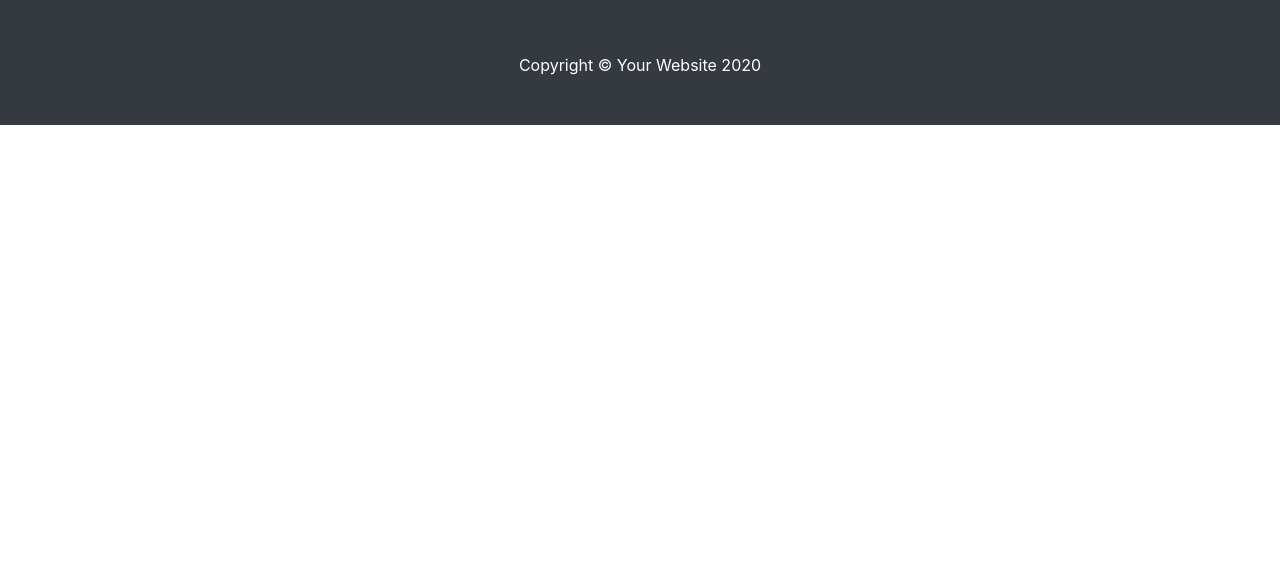
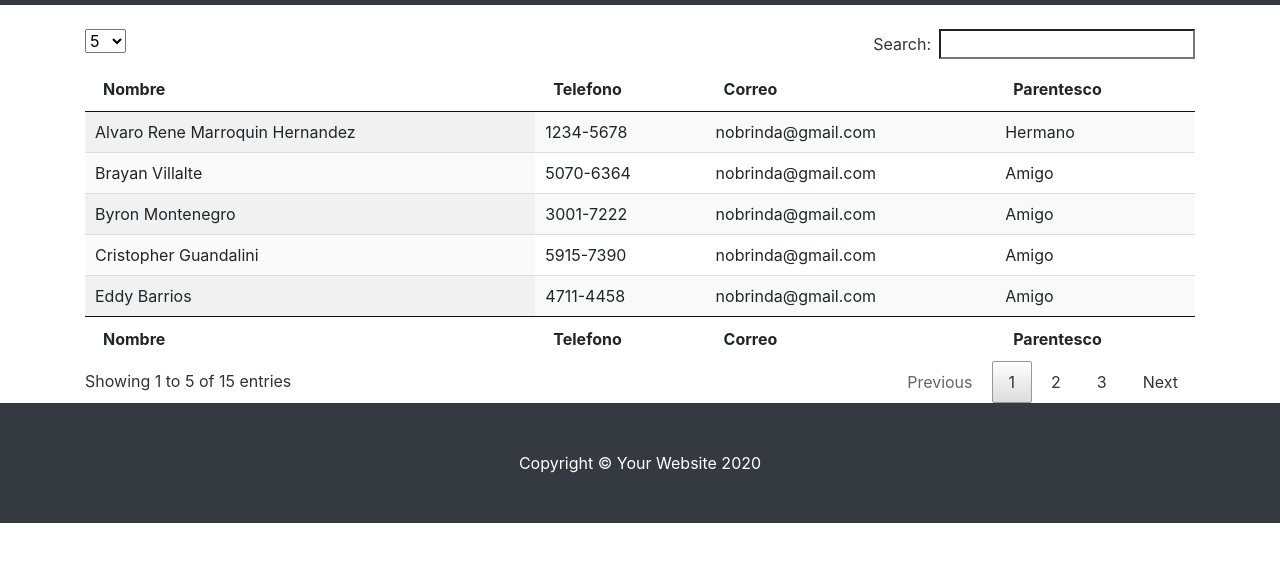
Before and after one commit to germa17101994/DesarrolloWeb-Proyecto1, a website: page referencias.html in a window 1280 px wide. Shown: the part 51-612 px from the top of the page. Drawn offline with Linux system fonts and the light colour scheme.

Commit message:
se agregan js de datatable para referencias.html

```diff
--- /dev/null
+++ b/js/llamarDataTable.js
@@ -0,0 +1,16 @@
+$(document).ready(function() {
+    $('#example').DataTable();
+} );
+
+//Query para modificar el numero de entradas
+jQuery('#example').dataTable({
+    oLanguage: {sLengthMenu: "<select>"+
+    "<option value='5'>5</option>"+
+    "<option value='10'>10</option>"+
+    "<option value='15'>15</option>"+
+    "<option value='-1'>All</option>"+
+    "</select>"},
+    //Aquí se establece el numero de filas que va a tener por defecto
+    "iDisplayLength": 5
+
+});
--- a/referencias.html
+++ b/referencias.html
@@ -12,6 +12,7 @@
 
   <!-- Bootstrap core CSS -->
   <link href="vendor/bootstrap/css/bootstrap.min.css" rel="stylesheet">
+  <link href="css/jquery.dataTables.min.css" rel="stylesheet">
 
   <!-- Custom styles for this template -->
   <link href="css/modern-business.css" rel="stylesheet">
@@ -47,7 +48,117 @@
   </nav>
   <!-- Page Content -->
   <div class="container">
-
+      <br/>
+    <table id="example" class="display" style="width:100%">
+        <thead>
+            <tr>
+                <th>Nombre</th>
+                <th>Telefono</th>
+                <th>Correo</th>
+                <th>Parentesco</th>
+            </tr>
+        </thead>
+        <tbody>
+            <tr>
+                <td>Mario Rene Marroquin De Leon</td>
+                <td>59781679</td>
+                <td>nobrinda@gmail.com</td>
+                <td>Padre</td>
+            </tr>
+            <tr>
+                <td>Gladis Yanet Hernandez Aquino</td>
+                <td>24427040</td>
+                <td>nobrinda@gmail.com</td>
+                <td>Madre</td>
+            </tr>
+            <tr>
+                <td>Alvaro Rene Marroquin Hernandez</td>
+                <td>1234-5678</td>
+                <td>nobrinda@gmail.com</td>
+                <td>Hermano</td>
+            </tr>
+            <tr>
+                <td>Brayan Villalte</td>
+                <td>5070-6364</td>
+                <td>nobrinda@gmail.com</td>
+                <td>Amigo</td>
+            </tr>
+            <tr>
+                <td>Byron Montenegro</td>
+                <td>3001-7222</td>
+                <td>nobrinda@gmail.com</td>
+                <td>Amigo</td>
+            </tr>
+            <tr>
+                <td>Cristopher Guandalini</td>
+                <td>5915-7390</td>
+                <td>nobrinda@gmail.com</td>
+                <td>Amigo</td>
+            </tr>
+            <tr>
+                <td>Xavier Lima</td>
+                <td>5482-3155</td>
+                <td>nobrinda@gmail.com</td>
+                <td>Amigo</td>
+            </tr>
+            <tr>
+                <td>Sofia Hernandez</td>
+                <td>3401-7996</td>
+                <td>nobrinda@gmail.com</td>
+                <td>Amiga</td>
+            </tr>
+            <tr>
+                <td>Sebastian Leiva</td>
+                <td>5829-1769</td>
+                <td>nobrinda@gmail.com</td>
+                <td>Amigo</td>
+            </tr>
+            <tr>
+                <td>Luis Martinez</td>
+                <td>4207-9086</td>
+                <td>nobrinda@gmail.com</td>
+                <td>Amigo</td>
+            </tr>
+            <tr>
+                <td>Luis Rizo</td>
+                <td>4124-9375</td>
+                <td>nobrinda@gmail.com</td>
+                <td>Amigo</td>
+            </tr>
+            <tr>
+                <td>Josue Hernandez</td>
+                <td>5856-9938</td>
+                <td>nobrinda@gmail.com</td>
+                <td>Amigo</td>
+            </tr>
+            <tr>
+                <td>Heicell Guarcas</td>
+                <td>5717-0107</td>
+                <td>nobrinda@gmail.com</td>
+                <td>Amiga</td>
+            </tr>
+            <tr>
+                <td>Luis Rizo</td>
+                <td>4124-9375</td>
+                <td>nobrinda@gmail.com</td>
+                <td>Amigo</td>
+            </tr>
+            <tr>
+                <td>Eddy Barrios</td>
+                <td>4711-4458</td>
+                <td>nobrinda@gmail.com</td>
+                <td>Amigo</td>
+            </tr>
+        </tbody>
+        <tfoot>
+            <tr>
+                <th>Nombre</th>
+                <th>Telefono</th>
+                <th>Correo</th>
+                <th>Parentesco</th>
+            </tr>
+        </tfoot>
+    </table>
   </div>
   <!-- /.container -->
 
@@ -62,6 +173,8 @@
   <!-- Bootstrap core JavaScript -->
   <script src="vendor/jquery/jquery.min.js"></script>
   <script src="vendor/bootstrap/js/bootstrap.bundle.min.js"></script>
+  <script src="js/jquery.dataTables.min.js"></script>
+  <script src="js/llamarDataTable.js"></script>
 
 </body>
 
```
Also changed, not shown: css/jquery.dataTables.min.css (added), js/jquery.dataTables.min.js (added).
